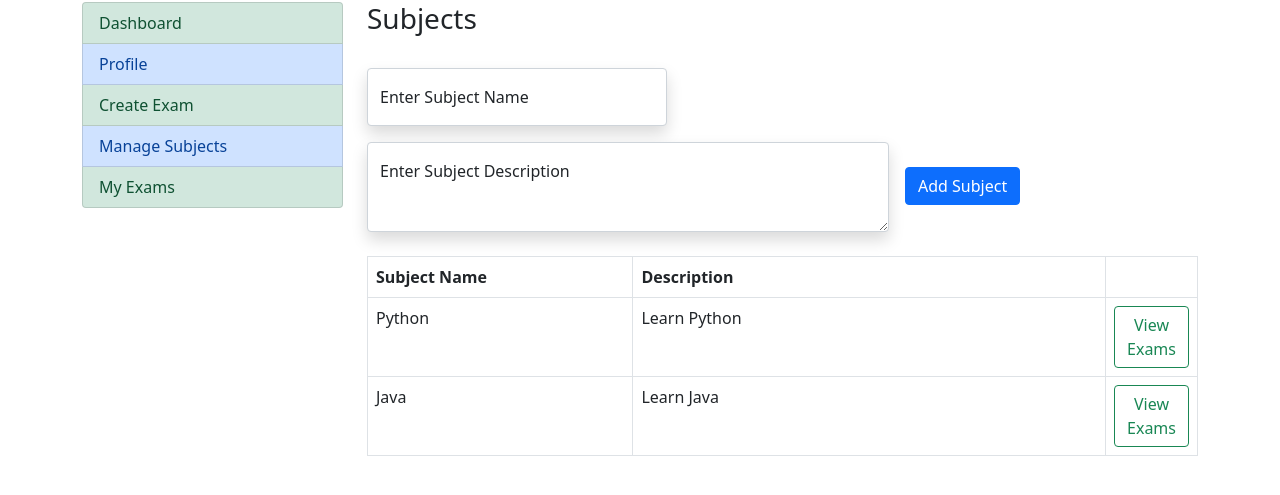
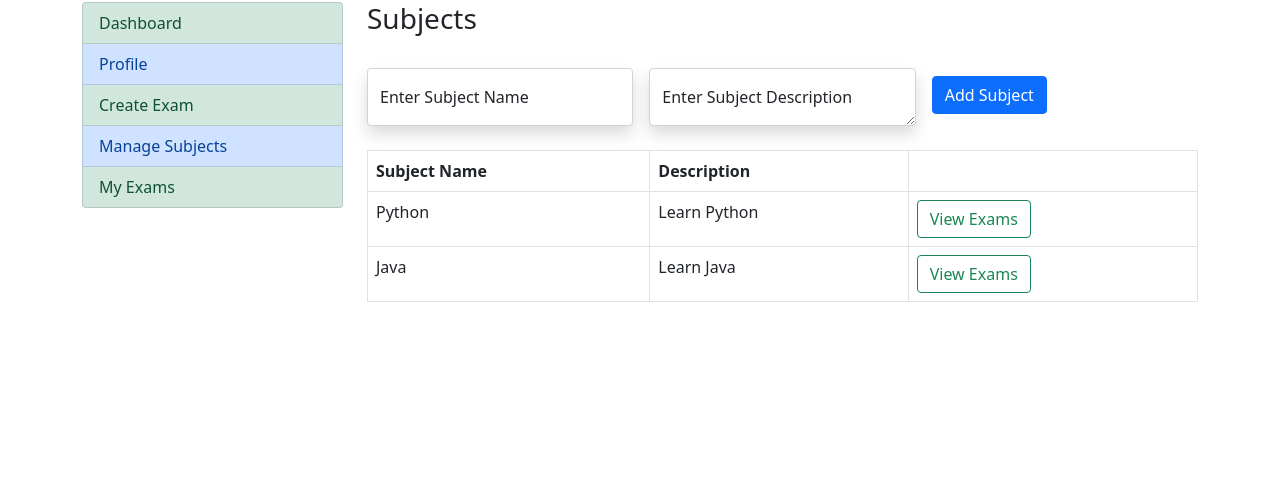
Before and after one commit to VKrishna2090/KNSS-Aptitude, a Flask app: page /create_subject_form in a window 1280 px wide. Shown: the part 76-571 px from the top of the page. Run offline with Flask 2, Linux system fonts and the light colour scheme; data comes from the database, SQL or seed files in the repository; some libraries are stand-ins or nearby versions.

Commit message:
changes1

```diff
--- a/templates/staff/create_subject_form.html
+++ b/templates/staff/create_subject_form.html
@@ -9,7 +9,7 @@
     <div class="col-md">
         <div class="form-floating">
             <input type="text" class="shadow form-control has-validation" name="subject_name"
-                placeholder="Enter Subject Name" id="subject_name" style="width: 300px" required>
+                placeholder="Enter Subject Name" id="subject_name"  required>
             <label for="subject_name">Enter Subject Name</label>
         </div>
         <div class="invalid-tooltip">
@@ -20,12 +20,12 @@
     <div class="col-md">
         <div class="form-floating">
             <textarea class="shadow form-control has-validation" name="subject_desc"
-                placeholder="Enter Subject Description" id="subject_desc" style="height: 90px; width: 522px"></textarea>
+                placeholder="Enter Subject Description" id="subject_desc" ></textarea>
             <label for="subject_desc">Enter Subject Description</label>
         </div>
     </div>
     <br>
-    <div class="col-md" style="padding-top: 3%;">
+    <div class="col-md" style="padding-top: 1%;">
         <button type="submit" class="btn btn-primary">Add Subject</button>
     </div>
 </form>
@@ -34,8 +34,8 @@
     <table class="table table-bordered">
         <thead>
             <tr>
-                <th scope="col" style="width: 300px">Subject Name</th>
-                <th scope="col" style="width: 539px">Description</th>
+                <th scope="col" >Subject Name</th>
+                <th scope="col" >Description</th>
                 <th scope="col"></th>
             </tr>
         </thead>
--- a/templates/staff/dashboard.html
+++ b/templates/staff/dashboard.html
@@ -11,7 +11,7 @@
 {% endif %}
 <br>
 <div class="table-responsive">
-  <table class="table table-sm table-responsive table-responsive-sm table-bordered">
+  <table class="table  table-responsive  table-bordered">
     <thead>
       <tr>
         <th scope="col">Code</th>
```
